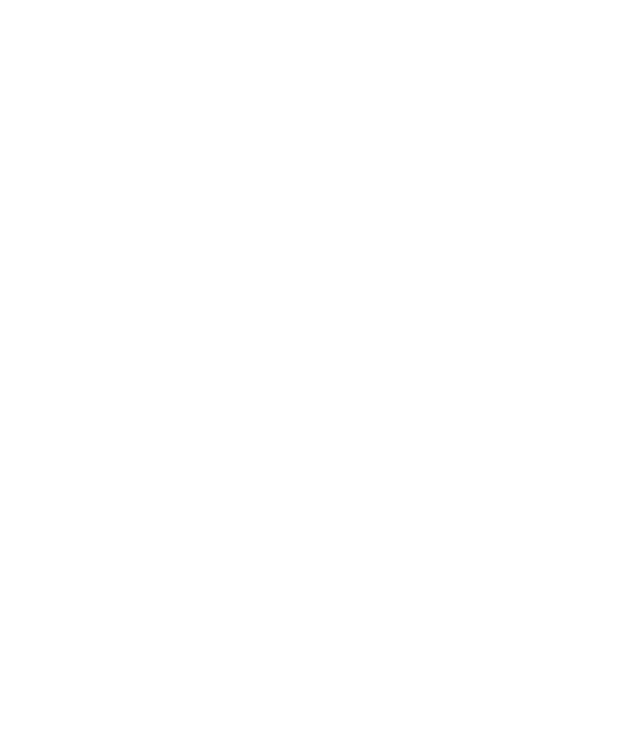
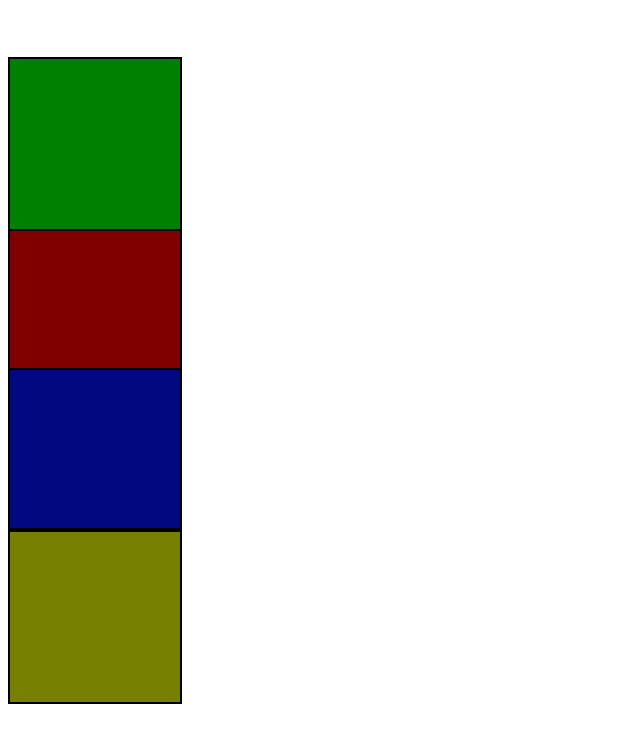
Before and after one commit to VedantPro123/Web-Development-, a plain HTML site: page WEB development/tut27.html in a window 1280 px wide. Shown: the whole page, without its empty margins (0-640 px from the left). Drawn offline with Linux system fonts and the light colour scheme.

Commit message:
ma chuda

```diff
--- a/WEB development/tut27.html
+++ b/WEB development/tut27.html
@@ -5,8 +5,37 @@
     <meta http-equiv="X-UA-Compatible" content="IE=edge">
     <meta name="viewport" content="width=device-width, initial-scale=1.0">
     <title>Visibility and z-index</title>
+    <style>
+        .box{
+            width: 170px;
+            height: 170px;
+            border: 2px solid black;
+
+        }
+        #box1{
+            position: relative;
+            top: 49px;
+            background-color: green;
+            z-index: 35;
+        }
+
+        #box2{
+            position: relative;
+            top: 14px;
+            /* z-index will oly work for position: relative,absolute,fixed or sticky */
+            z-index: 34;
+            /* display: none; will hide the elemennt and the space
+            /* visibility: hidden; will hide the element but will show its empty space  */
+            background-color: rgb(128, 0, 0);}
+        #box3{ background-color: rgb(0, 9, 128);}
+        #box4{ background-color: rgb(119, 128, 0);}
+
+    </style>
 </head>
 <body>
-
+    <div class="box" id="box1"></div>
+    <div class="box" id="box2"></div>
+    <div class="box" id="box3"></div>
+    <div class="box" id="box4"></div>
 </body>
 </html>
```
Also changed, not shown: WEB development/tut28.html (added, +41 -0 lines).
